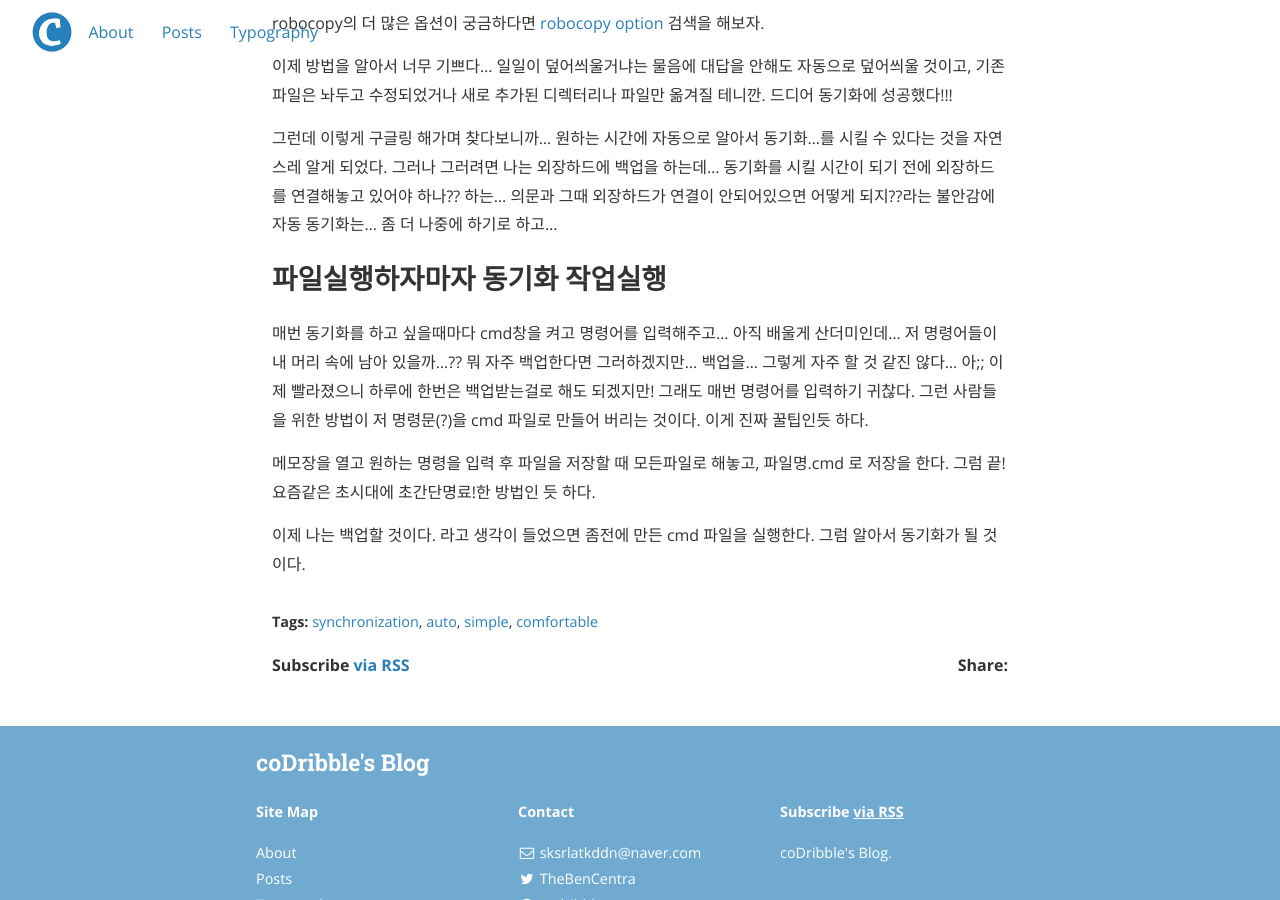
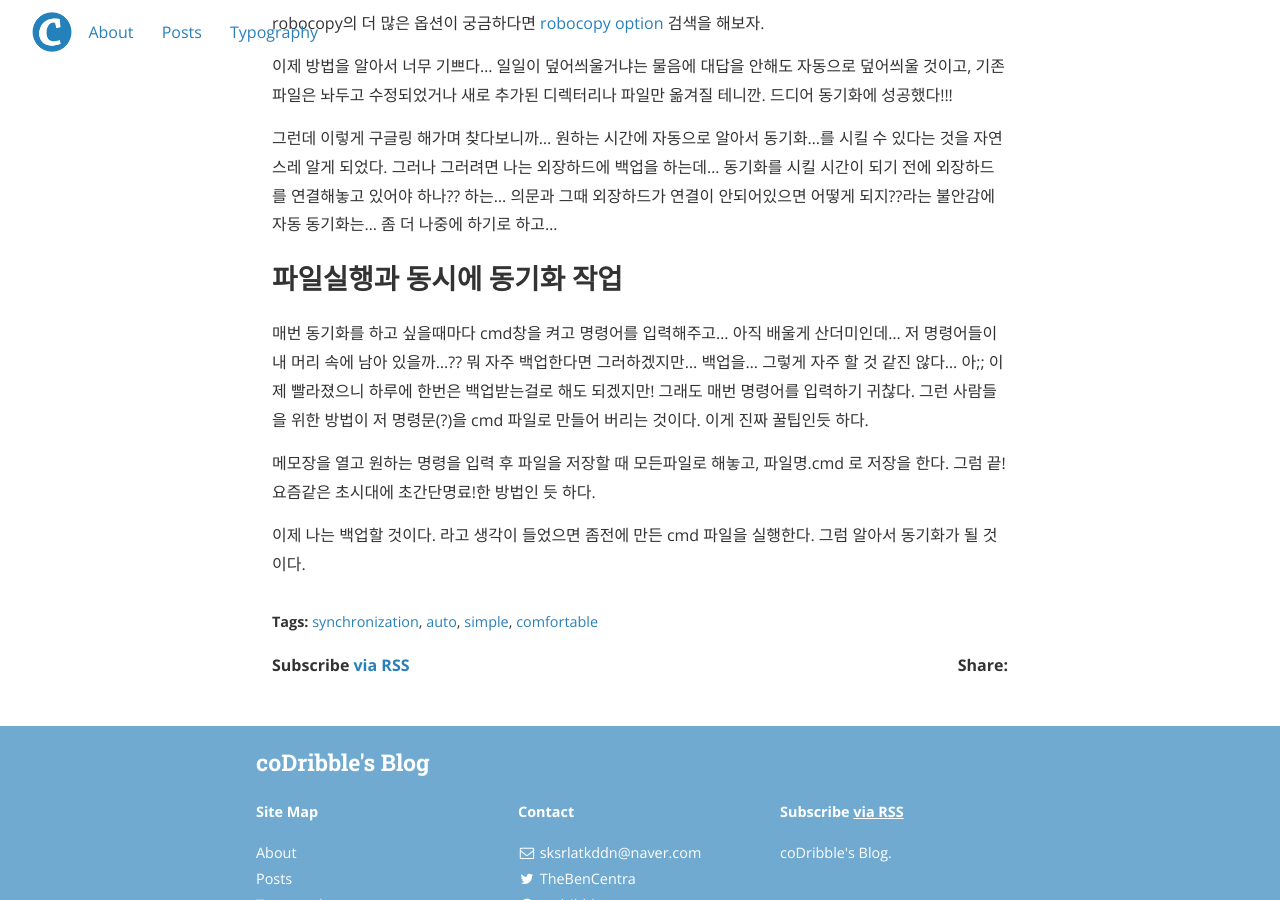
Before and after one commit to codribble/blog, a Jekyll site: the page built from _posts/2019-04-30-file-sync.markdown, in a window 1280 px wide and 900 px high, scrolled down 2427 px. Built offline with Jekyll 4.4.1, drawn with Linux system fonts in a browser that asks for light colours; nearby versions of some CDN libraries.

Commit message:
cmd robocopy로 백업 및 동기화

```diff
--- a/_posts/2019-04-30-file-sync.markdown
+++ b/_posts/2019-04-30-file-sync.markdown
@@ -85,7 +85,7 @@ robocopy의 더 많은 옵션이 궁금하다면 [robocopy option](http://lmgtfy
 그런데 이렇게 구글링 해가며 찾다보니까... 원하는 시간에 자동으로 알아서 동기화...를 시킬 수 있다는 것을 자연스레 알게 되었다. 그러나 그러려면 나는 외장하드에 백업을 하는데... 동기화를 시킬 시간이 되기 전에 외장하드를 연결해놓고 있어야 하나?? 하는... 의문과 그때 외장하드가 연결이 안되어있으면 어떻게 되지??라는 불안감에 자동 동기화는... 좀 더 나중에 하기로 하고...
 
 
-## 파일실행하자마자 동기화 작업실행
+## 파일실행과 동시에 동기화 작업
 
 매번 동기화를 하고 싶을때마다 cmd창을 켜고 명령어를 입력해주고... 아직 배울게 산더미인데... 저 명령어들이 내 머리 속에 남아 있을까...?? 뭐 자주 백업한다면 그러하겠지만... 백업을... 그렇게 자주 할 것 같진 않다... 아;; 이제 빨라졌으니 하루에 한번은 백업받는걸로 해도 되겠지만! 그래도 매번 명령어를 입력하기 귀찮다. 그런 사람들을 위한 방법이 저 명령문(?)을 cmd 파일로 만들어 버리는 것이다. 이게 진짜 꿀팁인듯 하다.
 
```
